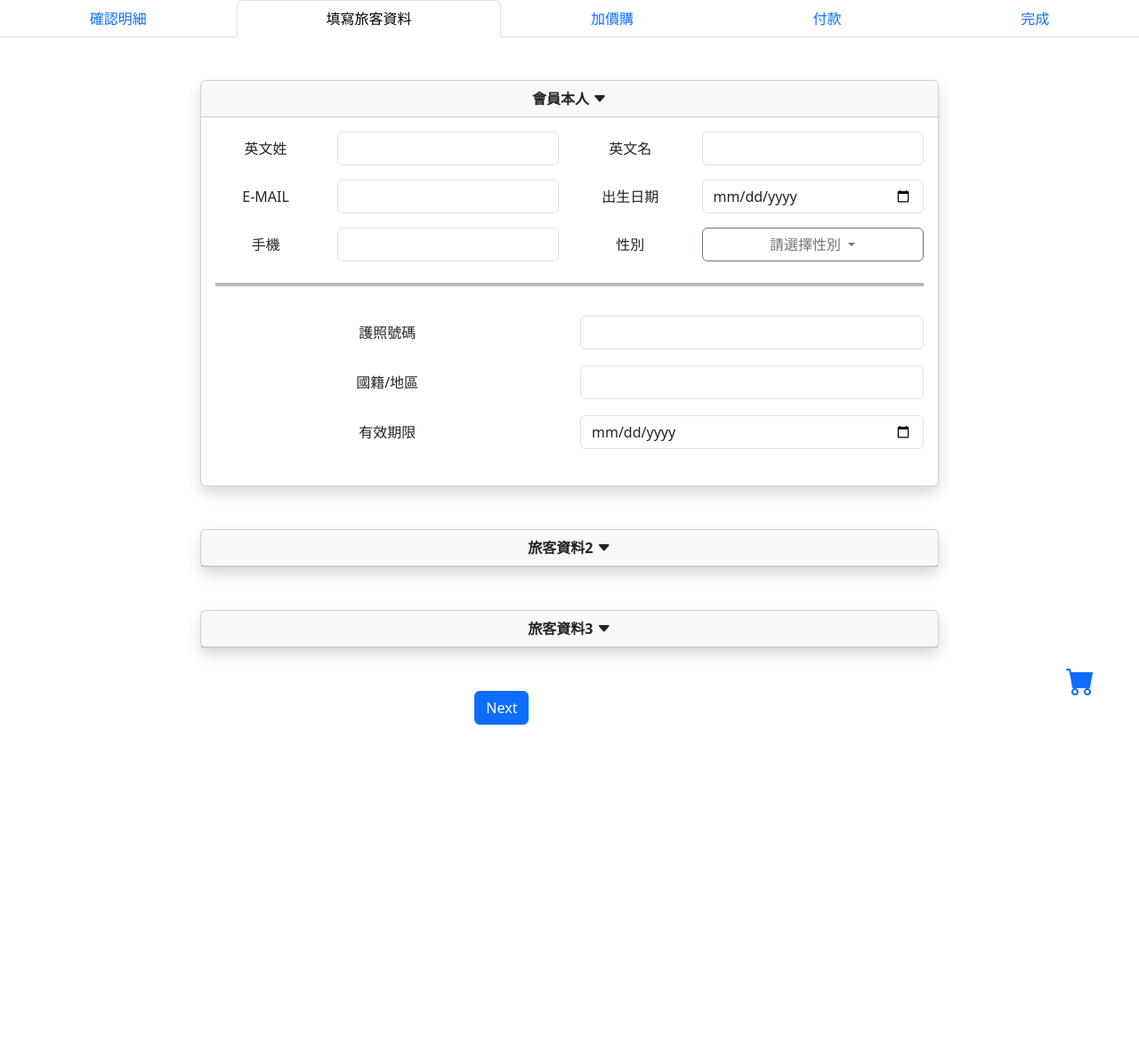
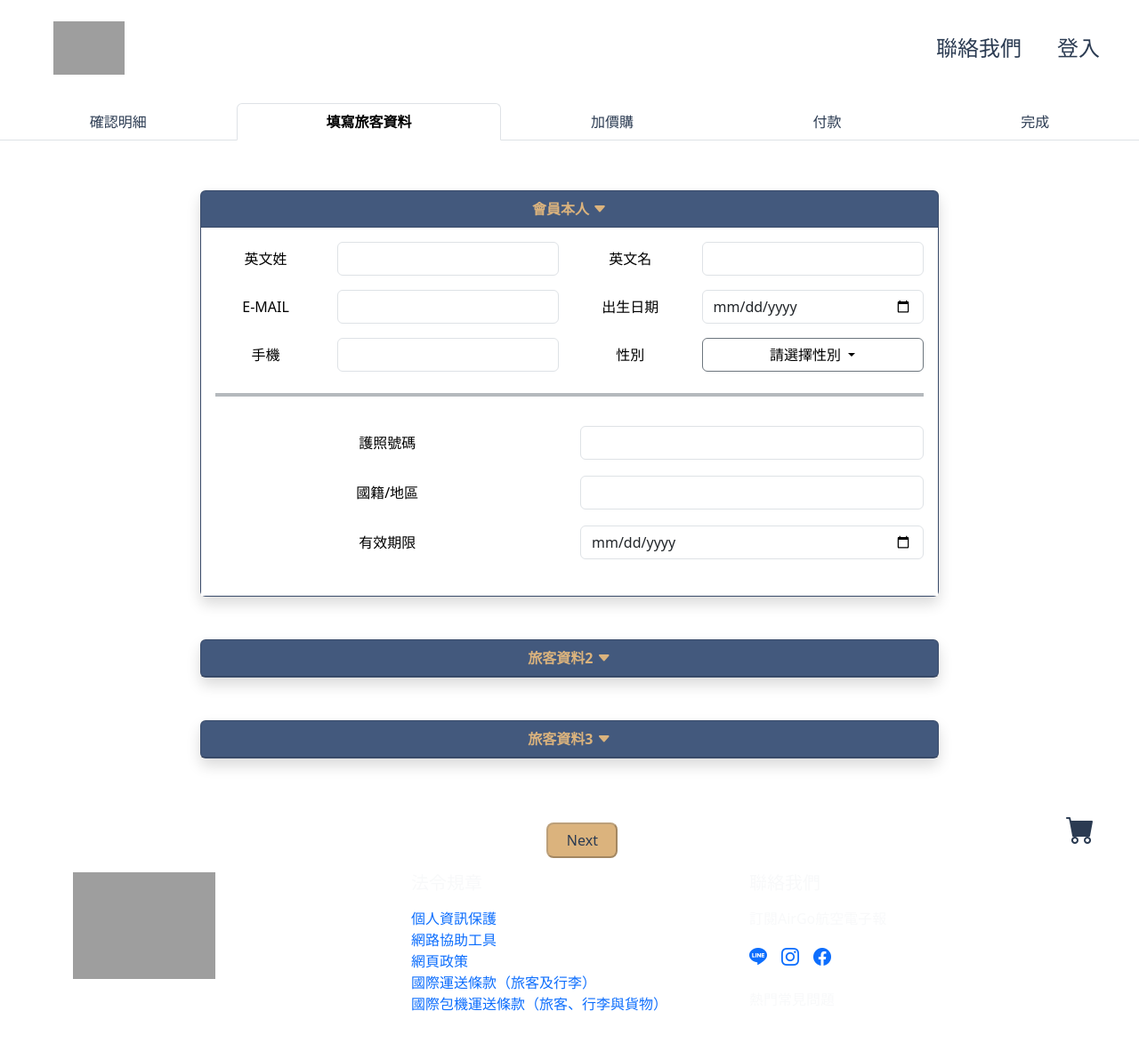
Before and after one commit to wang8881012/flight, a PHP site: page /public/booking01.html in a window 1280 px wide. Shown: the whole page at 89% size. Before the commit the page ends 815 px from the top, so only its background shows below. Run offline with PHP 8.4, Linux system fonts and the light colour scheme; data that the repository does not hold is empty; grey boxes are pictures that could not be loaded.

Commit message:
主題色 響應式設計

```diff
--- a/css/booking.css
+++ b/css/booking.css
@@ -1,60 +1,138 @@
-/* 餐點按鈕被選中變色 */
-button.meal-btn.selected {
-  background-color: #343a40;  /* 深色 */
-  color: white;
-  border: 2px solid black;
+@charset "UTF-8";
+.sidebar {
+  background-color: #455B80;
+  color: #455B80;
 }
-.error {
-  color: red;
-  font-size: 0.9rem;
-  margin-top: 4px;
+.sidebar h4, .sidebar h5, .sidebar h6, .sidebar .fw-bold, .sidebar .text-end {
+  color: #fff !important;
 }
-.meal-btn img {
-  pointer-events: none;
+.sidebar .card {
+  background-color: #455B80 !important;
+  border: none;
+}
+.sidebar .card .card-body {
+  background-color: #455B80 !important;
+}
+.sidebar a.btn-primary {
+  background-color: #DBB37D #455B80, 10%;
+  color: #2B3B52;
+  border: none;
+}
+.sidebar a.btn-primary:hover {
+  background-color: rgb(77.9314720812, 102.7791878173, 144.5685279188);
 }
 
-
-/* #seatPopover {
-  position: absolute;
-  z-index: 1050;
-  display: none;
-} */
-
-.border-error {
-    border-color: red !important;
+.keep-white {
+  background-color: #fff !important;
+  color: #000 !important;
 }
 
-/* ---- ConfirmIconCard 通用區塊 ---- */
+.btn {
+  background-color: #DBB37D;
+  color: #2B3B52;
+}
+.btn :hover {
+  background-color: #DBB37D;
+}
+
+.meal-btn.btn {
+  background-color: #455B80;
+  color: #fff;
+}
+.meal-btn.btn:hover {
+  color: rgb(146.7142857143, 116.0714285714, 74.2857142857);
+}
+.meal-btn.btn.selected {
+  background-color: #AF8E61;
+  color: #F5F5F5;
+}
+
+.nav-link {
+  color: #2B3B52;
+}
+.nav-link.active {
+  color: #455B80;
+  font-weight: bold;
+}
+.nav-link:hover {
+  color: rgb(25.456, 34.928, 48.544);
+}
+
+.card {
+  background-color: #455B80;
+}
+.card .card-header {
+  color: #DBB37D;
+}
+
+.dropdown-toggle {
+  background-color: #fff !important;
+  color: #000 !important;
+}
+
+@media (max-width: 991.98px) {
+  .d-lg-flex {
+    display: none !important;
+  }
+}
 .ConfirmIconCard {
-  position: fixed;     /* 讓它固定在視窗底部 */
-  bottom: 0;
-  right: 0;
-  width: 10%;
+  width: 52%;
+  position: relative;
   display: flex;
   justify-content: space-between;
-  flex-direction: row-reverse;
   align-items: center;
-  padding: 0 50px 10px; /* 右邊留 50px，底部留 10px */
-  background: var(--bs-body-bg); /* 或直接寫 #fff */
-  z-index: 900;        /* 確保浮在最上層 */
+  margin-left: auto;
+  padding-right: 50px;
+}
+.ConfirmIconCard .SelectedFlightsInfo {
+  display: none;
+  position: absolute;
+  bottom: 35px;
+  right: 0;
+  bottom: 90px;
+  background-color: #F5F5F5;
+  border: 1px solid #C5D2E4;
+  padding: 10px 15px;
+  border-radius: 8px;
+  box-shadow: 0 2px 6px rgba(0, 0, 0, 0.15);
+  z-index: 10;
+}
+.ConfirmIconCard .CartContainer .bicard {
+  color: #2B3B52;
+  cursor: pointer;
+  font-size: 32px;
+}
+.ConfirmIconCard .BtnNext {
+  width: 80px;
+  height: 40px;
+  border-radius: 8px;
+  background-color: #DBB37D;
+  color: #2B3B52;
+}
+.ConfirmIconCard .SelectedPrices {
+  font-size: 14px;
+  margin-top: 1px;
+  color: #2B3B52;
+}
+.ConfirmIconCard s p {
+  margin: 0;
 }
 
-/* 下拉的航班明細框 */
-.SelectedFlightsInfo {
-  display: none;
-  position: absolute;
-  right: 0;
-  bottom: 90px;        /* 與圖示垂直間隔 */
-  padding: 10px 15px;
-  border: 1px solid var(--bs-card-bg);
-  background: var(--bs-body-bg);
-  border-radius: 8px;
-  box-shadow: 0 2px 6px rgba(0, 0, 0, .15);
+.canvas-container {
+  width: 100%;
+  max-width: 100%;
+  overflow-x: auto; /* ✅ 可選，加上橫向滾動條 */
 }
 
-/* 購物車圖示 */
-.CartContainer .bicard {
-  font-size: 32px;
-  color: var(--bs-primary);
-  cursor: pointer;
+canvas {
+  width: 100% !important; /* ✅ 視覺上的寬度佔滿容器 */
+  height: auto !important; /* ✅ 自動等比例縮放 */
+  display: block;
 }
+
+.custom-popover {
+  font-size: 1.25rem; /* ✅ 自訂字體大小 */
+  padding: 0.5rem 1rem;
+}
+
+/*# sourceMappingURL=booking.css.map */
--- a/public/booking01.html
+++ b/public/booking01.html
@@ -12,9 +12,76 @@
         <link
             href="https://cdn.jsdelivr.net/npm/bootstrap-icons@1.11.3/font/bootstrap-icons.css"
             rel="stylesheet">
-        <link href="/flight-2/css/booking.css" rel="stylesheet">
+        <!-- <link href="/flight-2/css/booking.css" rel="stylesheet"> -->
+        <link rel="stylesheet" href="../css/booking.css">
+        <!-- <link rel="stylesheet" href="../scss/pages/confirm.css"> -->
+         <link rel="stylesheet" href="../css/confirm.css">
 </head>
 <body>
+  <nav class="navbar navbar-expand-lg navbar-dark blue-bg d-none d-lg-flex p-4">
+        <div class="container-fluid">
+            <div class="d-flex align-items-center ms-4">
+                <img src="../assets/images/logo.svg" alt="LOGO" class="me-2" style="height: 60px;">
+                <a class="navbar-brand gold-text fs-3" href="#">AirGo航空</a>
+            </div>
+            <ul class="navbar-nav">
+                <li class="nav-item mx-4">
+                    <a class="nav-link gold-text fs-4" href="#">聯絡我們</a>
+                </li>
+                <li class="nav-item">
+                    <a class="nav-link gold-text fs-4" href="#">登入</a>
+                </li>
+            </ul>
+        </div>
+    </nav>
+
+
+    <!-- 手機版：全部一起收合 -->
+    <nav class="navbar navbar-expand-lg navbar-dark blue-bg d-lg-none">
+        <div class="container-fluid">
+            <div>
+                <img src="../assets/images/logo.svg" alt="LOGO" class="me-2" style="height: 60px;">
+                <a class="navbar-brand gold-text" href="#">AirGo航空</a>
+            </div>
+
+            <!-- 漢堡選單按鈕 -->
+            <button class="navbar-toggler" type="button" data-bs-toggle="collapse" data-bs-target="#mobileNavbar">
+                <span class="navbar-toggler-icon"></span>
+            </button>
+
+            <!-- 手機版選單內容 -->
+            <div class="collapse navbar-collapse blue-bg" id="mobileNavbar">
+                <ul class="navbar-nav mb-2 mb-lg-0">
+                    <!-- 功能選項 -->
+                    <li class="nav-item">
+                        <a class="nav-link gold-text" href="#">確認明細</a>
+                    </li>
+                    <li class="nav-item">
+                        <a class="nav-link gold-text" href="#">填寫旅客資料</a>
+                    </li>
+                    <li class="nav-item">
+                        <a class="nav-link gold-text" href="#">加值購買</a>
+                    </li>
+                    <li class="nav-item">
+                        <a class="nav-link gold-text" href="#">付款</a>
+                    </li>
+                    <li class="nav-item">
+                        <a class="nav-link gold-text" href="#">完成</a>
+                    </li>
+
+                    <!-- 聯絡我們 / 登入 -->
+                    <li class="nav-item">
+                        <a class="nav-link gold-text" href="#">聯絡我們</a>
+                    </li>
+                    <li class="nav-item">
+                        <a class="nav-link gold-text" href="#">登入</a>
+                    </li>
+                </ul>
+            </div>
+        </div>
+    </nav>
+    <!-- 桌面版navbar -->
+  <nav class="navbar navbar-expand-lg navbar-dark d-none d-lg-flex">
     <div class="col-12 col-md-12">
         <ul class="nav nav-tabs nav-fill justify-content-center">
             <li class="nav-item">
@@ -33,6 +100,8 @@
                 <a class="nav-link" href="#">完成</a>
             </li>
         </ul>
+    </div>
+  </nav>
 <!-- 會員資料 -->
  <div class="col-12 col-md-8 offset-md-2">
 <div class="accordion" id="travelerAccordion">
@@ -43,7 +112,7 @@
       <i class="bi bi-caret-down-fill" data-bs-toggle="collapse" href="#collapsePassenger1" role="button" aria-expanded="true" aria-controls="collapsePassenger1"></i>
     </div>
     <div class="collapse show" id="collapsePassenger1" data-bs-parent="#travelerAccordion">
-    <div class="card-body">
+    <div class="card-body keep-white">
 <form id="bookingForm" method="post">
         <div class="row mb-3 align-items-center">
             <div class="col-md-2 text-center">
@@ -160,7 +229,7 @@
          aria-controls="collapsePassenger{{i}}"></i>
     </div>
     <div id="collapsePassenger{{i}}" class="collapse" data-bs-parent="#travelerAccordion">
-      <div class="card-body">
+      <div class="card-body keep-white ">
         <form class="passenger-form" data-index="{{i}}">
 
           <!-- 可選：複製本人 / 選好友（將來用） -->
@@ -276,18 +345,63 @@
 </div>
 </div>
   <!-- ＝購物車與下一步按鈕＝ -->
+<!-- <div class="col-12 col-md-4 offset-md-5">
   <div class="ConfirmIconCard">
-  <!-- <button id="NextButton" class="mt-4 BtnNext" disabled>下一步</button> -->
-
     <div class="CartContainer">
       <div class="SelectedFlightsInfo"></div>
       <i id="cartIcon" class="bicard bi-cart-fill"></i>
       <div class="SelectedPrices"></div>
     </div>
   </div>
-  <div class="col-4 offset-md-5">
-    <button type="button" class="btn btn-primary" id="next_btn">Next</button>
+
+   <div class="col-12 col-md-4 offset-md-5"> -->
+    <!-- <button type="button" class="btn gold-bg" id="next_btn">Next</button>
+  </div>  -->
+   <div class="ConfirmIconCard">
+    <button id="NextButton" class="mt-4 BtnNext" disabled>Next</button>
+    <div class="CartContainer">
+      <div class="SelectedFlightsInfo"></div>
+      <i id="cartIcon" class="bicard bi-cart-fill"></i>
+      <div class="SelectedPrices"></div>
     </div>
+  </div>
+  <footer class="blue-bg text-light py-3">
+        <div class="container">
+            <div class="row">
+                <!-- Logo 區塊 -->
+                <div class="col-md-4 mb-4 mb-md-0 d-flex flex-column align-items-start">
+                    <div class="mb-2">
+                        <!-- 這邊建議放上 logo 圖片 <img src="logo.png" alt="AirGo Logo"> -->
+                        <img src="../assets/images/logo.svg" alt="Logo" width="160px">
+                    </div>
+                </div>
+
+                <!-- 法令規章 -->
+                <div class="col-md-4 mb-4 mb-md-0">
+                    <h5 class="gold-text mb-3">法令規章</h5>
+                    <ul class="list-unstyled">
+                        <li><a href="#" class="gold-text text-decoration-none">個人資訊保護</a></li>
+                        <li><a href="#" class="gold-text text-decoration-none">網路協助工具</a></li>
+                        <li><a href="#" class="gold-text text-decoration-none">網頁政策</a></li>
+                        <li><a href="#" class="gold-text text-decoration-none">國際運送條款（旅客及行李）</a></li>
+                        <li><a href="#" class="gold-text text-decoration-none">國際包機運送條款（旅客、行李與貨物）</a></li>
+                    </ul>
+                </div>
+
+                <!-- 聯絡我們 -->
+                <div class="col-md-4">
+                    <h5 class="gold-text mb-3">聯絡我們</h5>
+                    <p class="gold-text">訂閱AirGo航空電子報</p>
+                    <div class="d-flex gap-3 mb-4">
+                        <a href="#"><i class="bi bi-line gold-text fs-5"></i></a>
+                        <a href="#"><i class="bi bi-instagram gold-text fs-5"></i></a>
+                        <a href="#"><i class="bi bi-facebook gold-text fs-5"></i></a>
+                    </div>
+                    <h6 class="gold-text">熱門常見問題</h6>
+                </div>
+            </div>
+        </div>
+    </footer>
 
 
 
--- /dev/null
+++ b/scss/booking.scss
@@ -0,0 +1,165 @@
+@use 'color' as *;
+// 🔵 定義色彩變數
+$card-bg: #455B80;
+$white: #fff;
+
+// 左側整欄背景
+.sidebar {
+  background-color: $card-bg;
+  color:$card-bg;
+
+  h4, h5, h6, .fw-bold, .text-end {
+    color: $white !important;
+  }
+
+  .card {
+    background-color: $card-bg !important;
+    border: none;
+
+
+    .card-body {
+      background-color: $card-bg !important;
+
+  }
+
+  }
+
+  a.btn-primary {
+    background-color: $btn-accent($card-bg, 10%);
+    color:$text-primary;
+    border: none;
+
+    &:hover {
+      background-color: lighten($card-bg, 5%);
+    }
+  }
+}
+.keep-white {
+  background-color: #fff !important;
+  color: #000 !important;
+}
+
+.btn {
+  background-color: $sidebar-bg;
+  color:$text-primary;
+  :hover {
+      background-color: $sidebar-bg;
+    }
+}
+
+.meal-btn.btn {
+  background-color: $card-bg;
+  color:$white;
+  &:hover {
+      color: darken($card-bg-inverse, 10%);
+    }
+    &.selected {
+      background-color: $card-bg-inverse;
+      color: $text-inverse;
+    }
+}
+
+ .nav-link {
+    color: $text-primary;
+
+    &.active {
+      color: $text-secondary; // 加價購那一頁高亮顏色
+      font-weight: bold;
+    }
+
+    &:hover {
+      color: darken($text-primary, 10%);
+    }
+  }
+
+  .card {
+    background-color: $card-bg;
+    .card-header {
+      color: $sidebar-bg;
+    }
+  }
+
+  .dropdown-toggle {
+    background-color: #fff !important;
+  color: #000 !important;
+  }
+
+@media (max-width: 991.98px) {
+  .d-lg-flex {
+    display: none !important;
+  }
+}
+
+.ConfirmIconCard {
+    width: 52%;
+    position: relative;
+    display: flex;
+    justify-content: space-between;
+    align-items: center;
+    margin-left: auto;
+    padding-right: 50px;
+
+    .SelectedFlightsInfo {
+        display: none;
+        position: absolute;
+        bottom: 35px;
+        right: 0;
+        bottom: 90px;
+        background-color: $body-bg;
+        border: 1px solid $card-bg-alt;
+        padding: 10px 15px;
+        border-radius: 8px;
+        box-shadow: 0 2px 6px rgba(0, 0, 0, 0.15);
+        z-index: 10;
+    }
+
+    .CartContainer {
+        .bicard {
+            color: $text-primary;
+            cursor: pointer;
+            font-size: 32px;
+        }
+    }
+
+    .BtnNext {
+        width: 80px;
+        height: 40px;
+        border-radius: 8px;
+        background-color: $sidebar-bg;
+        color: $text-primary;
+    }
+
+    .SelectedPrices {
+        font-size: 14px;
+        margin-top: 1px;
+        color: $text-primary;
+    }
+s
+    p {
+        margin: 0;
+    }
+}
+
+.canvas-container {
+  width: 100%;
+  max-width: 100%;
+  overflow-x: auto; /* ✅ 可選，加上橫向滾動條 */
+}
+
+canvas {
+  width: 100% !important;   /* ✅ 視覺上的寬度佔滿容器 */
+  height: auto !important;  /* ✅ 自動等比例縮放 */
+  display: block;
+}
+.custom-popover {
+  font-size: 1.25rem; /* ✅ 自訂字體大小 */
+  padding: 0.5rem 1rem;
+}
+
+  // bug按鈕按下去會變白色
+  // .BtnNext {
+  // background-color: $btn-accent;
+  // &:hover {
+  //     color: darken($card-bg-inverse, 10%);
+  //   }
+  // }
```
Also changed, not shown: js/booking.js (+8 -7 lines), public/booking.html (+111 -5 lines). Lines whose indentation alone changed are shown as unchanged.
